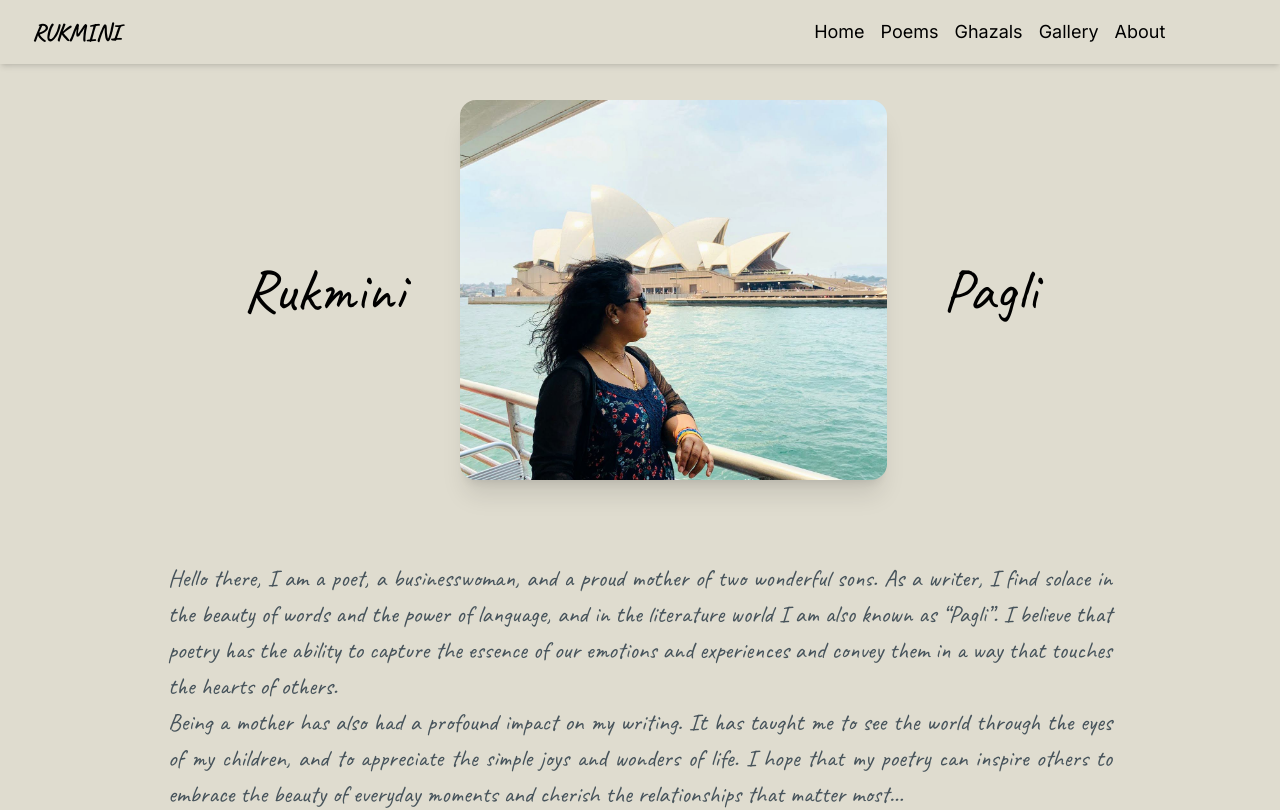
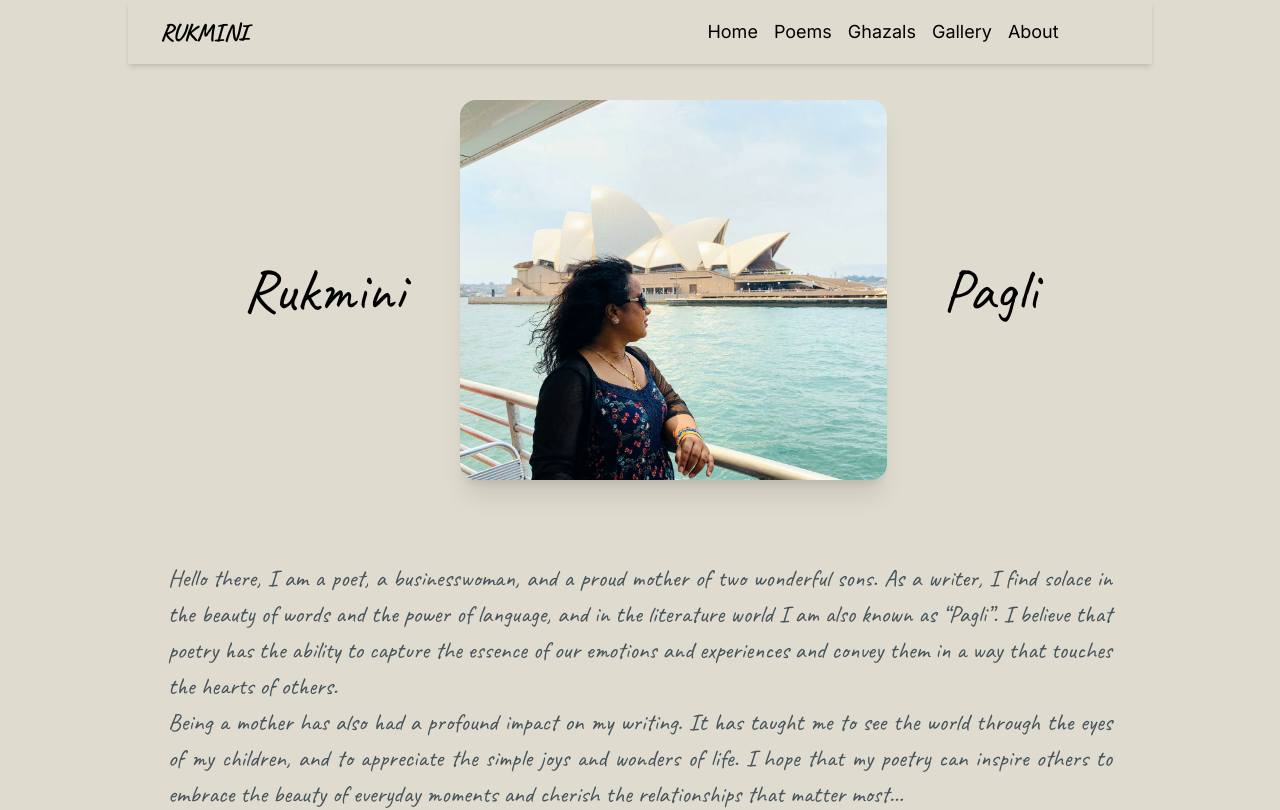
Before and after one commit to nur0078/pagli-writes, a React (Vite) app: page / in a window 1280 px wide. Shown: the top 810 px of the page. Built offline with nearby package versions, Linux system fonts and the light colour scheme.

Commit message:
designed to fit like th rest of the screen

```diff
--- a/src/components/Navbar.tsx
+++ b/src/components/Navbar.tsx
@@ -2,7 +2,7 @@ import React from 'react';
 
 const Navbar = () => {
   return (
-    <nav className=" shadow-md space-x-4 w-screen">
+    <nav className=" shadow-md space-x-4 w-4/5 m-auto">
       <div className="flex justify-between text-center py-4 px-2 w-11/12">
         <a href="/" className="text-2xl font-bold no-underline flex  px-6 hover:text-pencil ">
           RUKMINI
```
